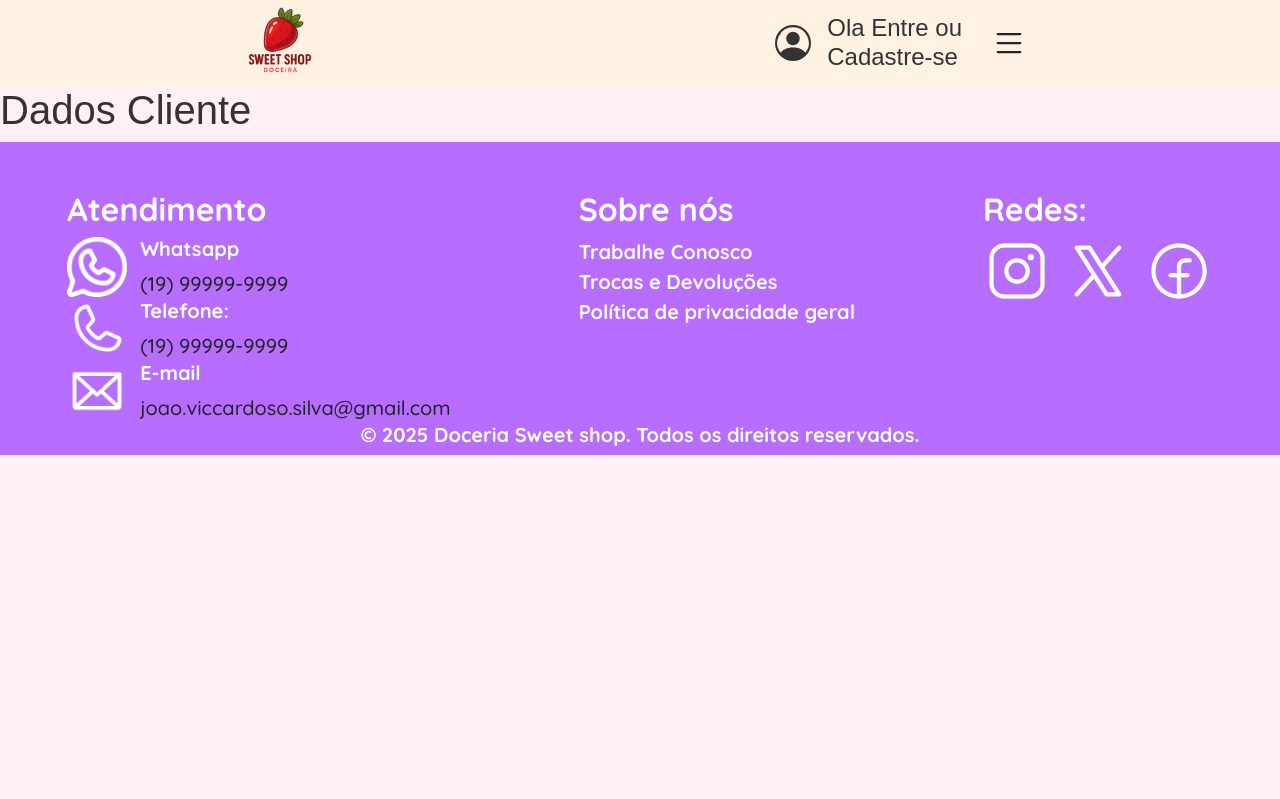
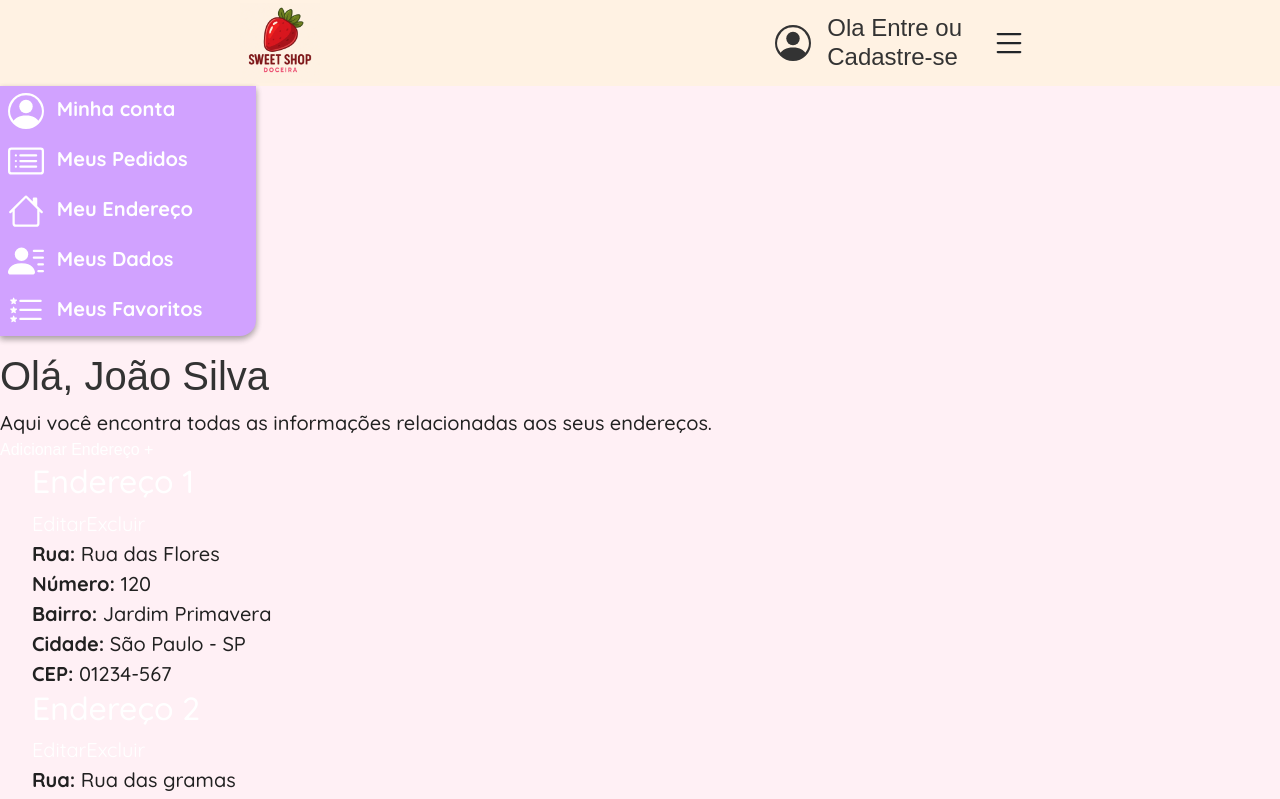
Before and after one commit to joaoviccardoso/Doceria, a React (Vite) app: page /minhaConta/endereco in a window 1280 px wide. Shown: the top 799 px of the page. Built offline with nearby package versions, Linux system fonts and the light colour scheme.

Commit message:
contruido a estrutura da pagina endereço

```diff
--- a/public/data/cliente.json
+++ b/public/data/cliente.json
@@ -8,13 +8,25 @@
     "status": "ativo",
     "date": "19/10/25",
     "cpf": "472987111-32",
-    "address": {
+    "address": [
+      {
+        "idEndereço": 1,
         "street": "Rua das Flores",
         "number": 120,
         "neighborhood": "Jardim Primavera",
         "city": "São Paulo",
         "state": "SP",
         "cep": "01234-567"
-    }
+      },
+      {
+        "idEndereço": 2,
+        "street": "Rua das gramas",
+        "number": 120,
+        "neighborhood": "Jardim Outono",
+        "city": "São Pedro",
+        "state": "RJ",
+        "cep": "01234-765"
       }
   ]
+  }
+]
--- a/src/paginas/EnderecoCliente/index.jsx
+++ b/src/paginas/EnderecoCliente/index.jsx
@@ -1,7 +1,82 @@
+import { useEffect, useState } from 'react'
+import MenuCliente from '../../componentes/menuCliente'
 import './endereco.css'
+import Botao from '../../componentes/Botao';
 
 function Endereco(){
-    return(<h1>Dados Cliente</h1>)
+    const [dadosCliente, setDadosCliente] = useState([]);
+
+    useEffect( () => {
+        async function ChamarCliente(){
+            const dados = await fetch('/data/cliente.json')
+            if(!dados.ok){
+                alert('erro para carregar a mensagem')
+            }
+            const cliente = await dados.json()
+            console.log(cliente)
+            setDadosCliente(cliente)
+        }
+
+        ChamarCliente()
+    }, [])
+
+    return(
+
+        <main className='main-endereco'>
+            <nav className="container-navegacaoCliente" aria-label="Menu do cliente">
+                <MenuCliente />
+            </nav>
+
+            <section className="container-endereco" aria-labelledby="titulo-endereco">
+                <header>
+                <h1 id="titulo-endereco">Olá, {dadosCliente[0]?.name}</h1>
+                <p>Aqui você encontra todas as informações relacionadas aos seus endereços.</p>
+                </header>
+
+                <div>
+                <Botao
+                    text="Adicionar Endereço +"
+                    aria-label="Adicionar novo endereço"
+                />
+                </div>
+
+                <section aria-label="Lista de endereços cadastrados">
+                    <ul className="container-enderecos">
+                        {dadosCliente[0]?.address?.map((endereco) => (
+                        <li key={endereco.idEndereço}>
+                            <article className="card-endereco">
+                            <header className="container-editarEndereco">
+                                <h2>Endereço {endereco.idEndereço}</h2>
+                                <div>
+                                <Botao
+                                    text="Editar"
+                                    className="btnEditarEndereco"
+                                    aria-label={`Editar endereço ${endereco.idEndereço}`}
+                                />
+                                <Botao
+                                    text="Excluir"
+                                    className="btnExcluirEndereco"
+                                    aria-label={`Excluir endereço ${endereco.idEndereço}`}
+                                />
+                                </div>
+                            </header>
+
+                            <div className="container-dadosEndereco">
+                                <p><strong>Rua:</strong> {endereco.street}</p>
+                                <p><strong>Número:</strong> {endereco.number}</p>
+                                <p><strong>Bairro:</strong> {endereco.neighborhood}</p>
+                                <p><strong>Cidade:</strong> {endereco.city} - {endereco.state}</p>
+                                <p><strong>CEP:</strong> {endereco.cep}</p>
+                            </div>
+                            </article>
+                        </li>
+                        ))}
+                    </ul>
+                </section>
+            </section>
+       </main>
+
+    )
 }
 
 export default Endereco
--- a/src/paginas/MeusDados/index.jsx
+++ b/src/paginas/MeusDados/index.jsx
@@ -14,7 +14,6 @@ function MeusDados(){
                 alert('erro para carregar a mensagem')
             }
             const cliente = await dados.json()
-            console.log(cliente)
             setMeusDados(cliente)
         }
 
```
Lines whose indentation alone changed are shown as unchanged.
